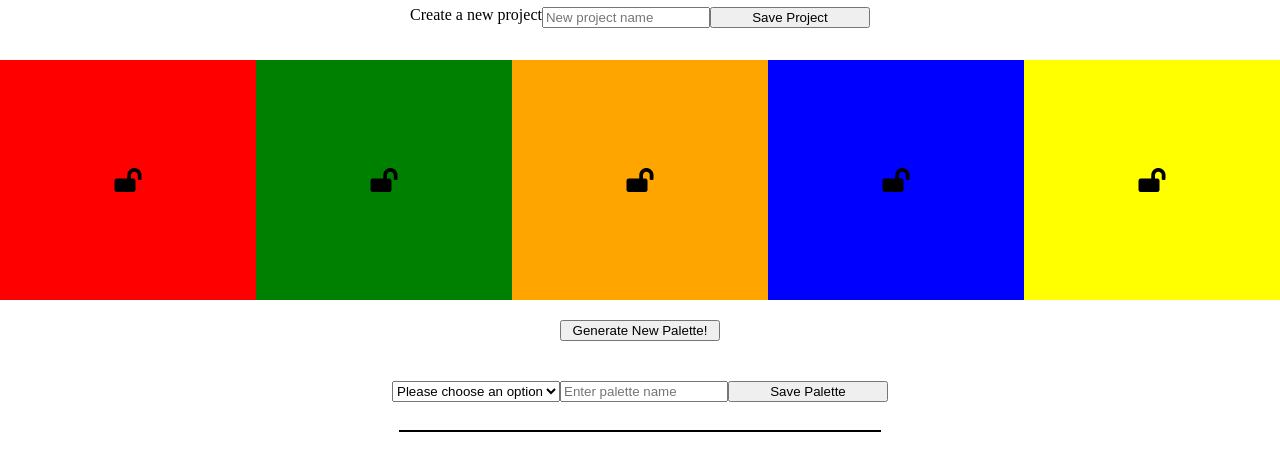
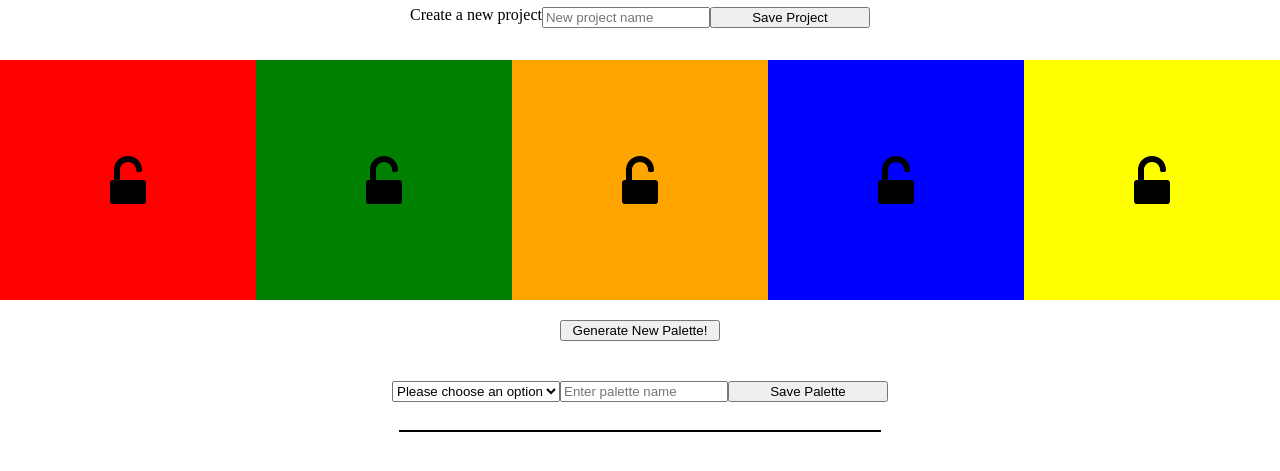
Before and after one commit to alexanderela/palette-picker, a website: page public/index.html in a window 1280 px wide. Shown: the part 89-560 px from the top of the page. Drawn offline with nearby package versions, Linux system fonts and the light colour scheme.

Commit message:
Add toggleLock function to scripts.js

```diff
--- a/package.json
+++ b/package.json
@@ -21,6 +21,8 @@
   "dependencies": {
     "body-parser": "^1.18.3",
     "express": "^4.16.4",
+    "knex": "^0.15.2",
+    "pg": "^7.6.1",
     "uuid": "^3.3.2"
   }
 }
--- a/public/css/styles.css
+++ b/public/css/styles.css
@@ -6,6 +6,10 @@ body {
 
 button {
 	cursor: pointer;
+}
+
+button:focus {
+	outline: none;
 }
 
 .main-title {
@@ -39,6 +43,21 @@ button {
 	/*border: 2px solid black;*/
 }
 
+.lock-btn {
+	background-image: url('./../assets/unlocked.svg');
+	cursor: pointer;
+	height: 3rem;
+	width: 3rem;
+	background-position: center;
+	background-size: cover;
+	border: transparent;
+	background-color: rgba(100, 100, 100, 0);
+}
+
+.locked {
+	background-image: url('./../assets/locked.svg');
+}
+
 .palette-1 {
 	background-color: red;
 }
@@ -59,13 +78,6 @@ button {
 	background-color: yellow;
 }
 
-.fa-lock-open {
-	font-size: 1.5rem;
-}
-
-.fas {
-	cursor: pointer;
-}
 
 .save-palette-container {
 	display: flex;
--- a/public/index.html
+++ b/public/index.html
@@ -16,19 +16,19 @@
 		</section>
 		<section class='all-palettes'>
 			<section class='palette palette-1'>
-					<i class="fas fa-lock-open"></i>
+				<button class='lock-btn'></button>
 			</section>
 			<section class='palette palette-2'>
-				<i class="fas fa-lock-open"></i>
+				<button class='lock-btn'></button>
 			</section>
 			<section class='palette palette-3'>
-				<i class="fas fa-lock-open"></i>
+				<button class='lock-btn'></button>
 			</section>
 			<section class='palette palette-4'>
-				<i class="fas fa-lock-open"></i>
+				<button class='lock-btn'></button>
 			</section>
 			<section class='palette palette-5'>
-				<i class="fas fa-lock-open"></i>
+				<button class='lock-btn'></button>
 			</section>
 		</section>
 		<button class='new-palette-btn'>Generate New Palette!</button>
--- a/public/js/scripts.js
+++ b/public/js/scripts.js
@@ -1,3 +1,5 @@
+$('.lock-btn').on('click', toggleLock)
+
 const getRandomColor = () => {
 	const characters = '0123456789abcdef'
 	let color = '#';
@@ -7,6 +9,9 @@ const getRandomColor = () => {
 	return color;
 }
 
-const lockColor = (e) => {
-	const selectedColor = e.target;
+
+function toggleLock(e) {
+	const lockButton = $(e.target);
+	console.log(lockButton)
+	lockButton.toggleClass('locked');
 }
```
Also changed, not shown: knexfile.js (added, +11 -0 lines), public/assets/locked.svg (added), public/assets/unlocked.svg (added), 1 other file.
